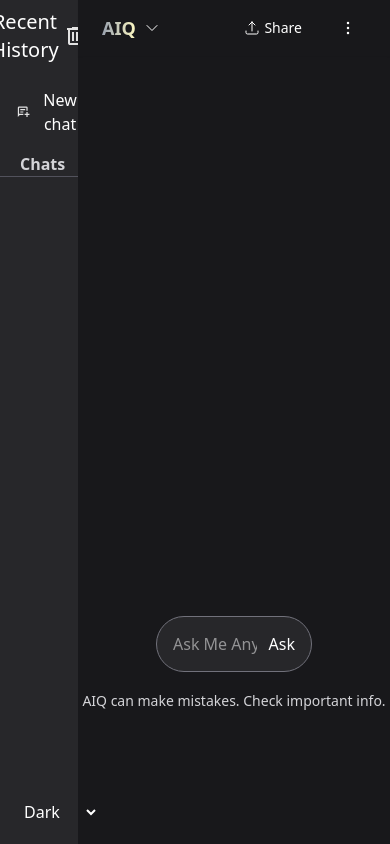
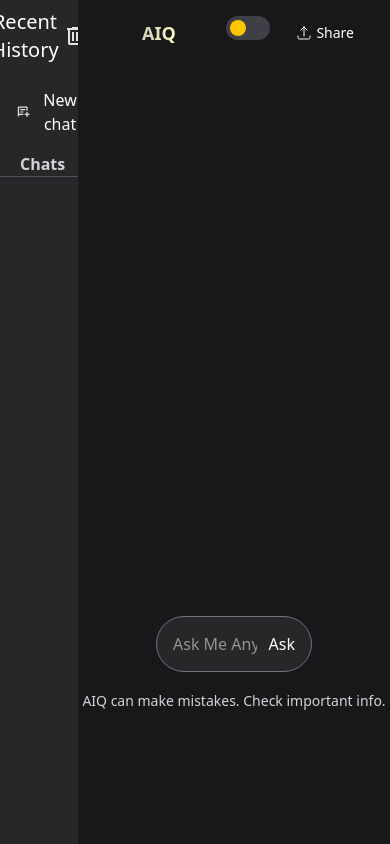
Before and after one commit to sarkarniloy102/AIQ-AI-Tool, a React (Vite) app: page / in a window 390 px wide. Built offline with nearby package versions, Linux system fonts and the light colour scheme.

Commit message:
implement theme feature with toggle in righ side of top

```diff
--- a/src/App.jsx
+++ b/src/App.jsx
@@ -15,27 +15,6 @@
   const scrollToAns = useRef();
   const [loader, setLoader] = useState(false);
 
-  // const ask = (ques = "") => {
-  //   setLoader(true);
-  //   handleAskQuestion({
-  //     ques,
-  //     question,
-  //     selectedHistory,
-  //     setRecentHistory: setrecentHistory,
-  //     setResult,
-  //     setQuestion,
-  //   });
-
-  //   setTimeout(() => {
-  //     if (scrollToAns.current) {
-  //       scrollToAns.current.scrollTo({
-  //         top: scrollToAns.current.scrollHeight,
-  //         behavior: "smooth",
-  //       });
-  //     }
-  //     setLoader(false);
-  //   }, 500);
-  // };
 
   const ask = async (ques = "") => {
     setLoader(true);
@@ -85,10 +64,10 @@
     <div className={darkMode === "dark" ? "dark" : "light"}>
       <div className="grid grid-cols-5 h-screen text-center">
         {/* theme option */}
-        <select
+        {/* <select
           onChange={(e) => setDarkMode(e.target.value)}
           value={darkMode}
-          className="fixed dark:text-white text-zinc-800 bottom-0 p-5"
+          className="fixed dark:text-white text-zinc-800 -top-1 right-30 p-5"
         >
           <option value="dark" className="dark:bg-zinc-500">
             Dark
@@ -96,7 +75,21 @@
           <option value="light" className="dark:bg-zinc-500">
             Light
           </option>
-        </select>
+        </select> */}
+        <div className="fixed top-4 right-30 flex items-center z-50">
+
+          <label className="relative inline-flex items-center cursor-pointer">
+            <input
+              type="checkbox"
+              checked={darkMode === "dark"}
+              onChange={() => setDarkMode(darkMode === "dark" ? "light" : "dark")}
+              className="sr-only"
+            />
+            <div className="w-11 h-6 bg-gray-200 dark:bg-zinc-700 rounded-full peer peer-focus:ring-2 peer-focus:ring-blue-300 dark:peer-focus:ring-yellow-300 transition-colors"></div>
+            <div className="absolute left-1 top-1 w-4 h-4 bg-white dark:bg-yellow-400 rounded-full transition-transform peer-checked:translate-x-5"></div>
+          </label>
+
+        </div>
 
         {/* Sidebar */}
         <div className="col-span-1 dark:bg-zinc-800 bg-blue-100">
--- a/src/Components/History.jsx
+++ b/src/Components/History.jsx
@@ -10,7 +10,7 @@
 
 
     return (
-        <div>
+        <div className='container h-screen overflow-auto overscroll-auto'>
             <h1 className='text-xl dark:text-white text-zinc-900 py-2 flex items-center justify-center gap-1'>
                 <span>Recent History</span>
                 <button
--- a/src/Components/Navbar.jsx
+++ b/src/Components/Navbar.jsx
@@ -1,5 +1,5 @@
 import React from "react";
-import { ChevronDownIcon, EllipsisVerticalIcon, ArrowUpTrayIcon } from "@heroicons/react/24/outline";
+import { ChevronDownIcon, ArrowUpTrayIcon } from "@heroicons/react/24/outline";
 
 const Navbar = () => {
 
@@ -30,12 +30,12 @@
 
 
   return (
-    <nav className="dark:bg-zinc-900 bg-blue-200 dark:text-white text-zinc-900 flex justify-between items-center px-6 h-14 shadow-xs">
+    <nav className="dark:bg-zinc-900 bg-blue-200 dark:text-white text-zinc-900 flex justify-between items-center px-6 pt-2.5 lg:pt-0 h-14 shadow-xs">
 
       {/* Left: Logo + dropdown */}
       <div className="flex items-center space-x-2 cursor-pointer">
-        <span className="font-bold text-lg bg-clip-text text-transparent bg-gradient-to-r from-gray-400 to-yellow-100">AIQ</span>
-        <ChevronDownIcon className="w-4 h-4" />
+        <span className="font-bold text-lg bg-clip-text text-transparent bg-gradient-to-r from-gray-400 to-yellow-100 pl-10 lg:pl-1">AIQ</span>
+        <ChevronDownIcon className="w-4 h-4 hidden lg:inline" />
       </div>
 
       {/* Right: Share + Menu */}
@@ -46,9 +46,7 @@
           <ArrowUpTrayIcon className="w-4 h-4" />
           <span className="text-sm ">Share</span>
         </button>
-        <button className="p-2 rounded dark:hover:bg-zinc-800 hover:bg-amber-100 cursor-pointer">
-          <EllipsisVerticalIcon className="w-5 h-5" />
-        </button>
+
       </div>
 
     </nav>
```
